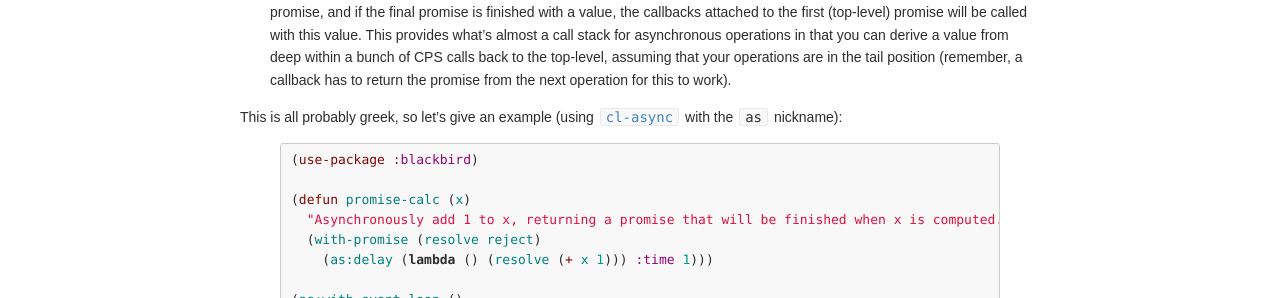
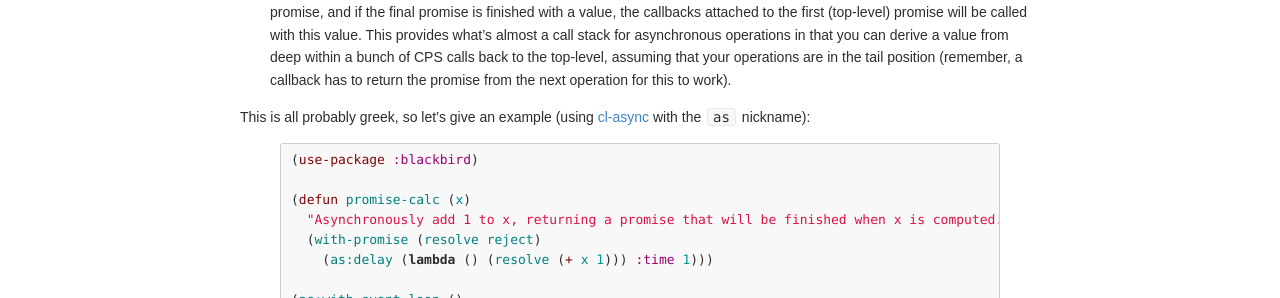
Before and after one commit to orthecreedence/blackbird, a Jekyll site: the page built from index.md, in a window 1280 px wide. Shown: the part 1232-1530 px from the top of the page. Built offline with Jekyll 4.4.1, drawn with Linux system fonts in a browser that asks for light colours; Markdown is read by kramdown in place of the engine named in the settings; comment, search, counter and statistics services are not loaded.

```diff
--- a/index.md
+++ b/index.md
@@ -29,7 +29,7 @@ code is doing.
   - [finally](#finally) _macro_
 - [Nicer syntax](#nicer-syntax)
   - [alet](#alet) _macro_
-  - [alet*](#alet-star) _macro_
+  - [alet\*](#alet-star) _macro_
   - [aif](#aif) _macro_
   - [multiple-promise-bind](#multiple-promise-bind) _macro_
   - [wait](#wait) _macro_
@@ -87,7 +87,7 @@ tail position (remember, a callback has to return the promise from the next
 operation for this to work).
 
 This is all probably greek, so let's give an example (using
-[`cl-async`](http://orthecreedence.github.com/cl-async/) with the `as`
+[cl-async](http://orthecreedence.github.com/cl-async/) with the `as`
 nickname):
 
 {% highlight cl %}
```
